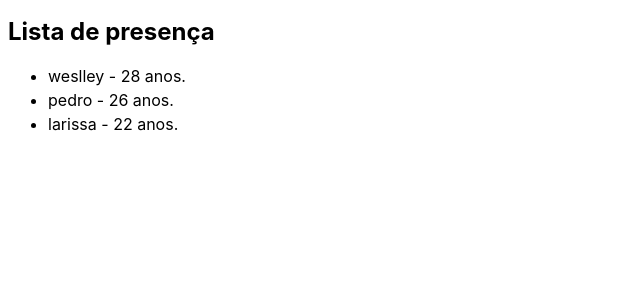
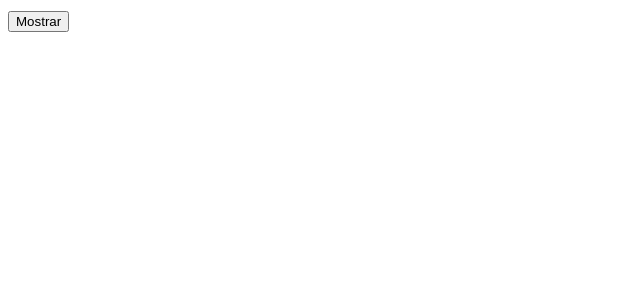
Before and after one commit to weslleyrods/20231_b7web_react, a React (Vite) app: page / in a window 1280 px wide. Shown: the top 300 px of the page, without its empty margins (0-640 px from the left). Built offline with nearby package versions, Linux system fonts and the light colour scheme.

Commit message:
feat(mod02aula08): renderizacao condicional

```diff
--- a/src/App.tsx
+++ b/src/App.tsx
@@ -1,33 +1,33 @@
-import Person from "./components/Person"
+import {useState} from 'react'
 
 const App = ()=>{
 
-  const list =[
-  {
-      name: 'weslley',
-      age: 28
-    },
-    {
-      name: 'pedro',
-      age: 26
-    },
-    {
-      name: 'larissa',
-      age: 22
-    }
-  ];
+  const [show, setShow] = useState(false);
 
-  return (
+  const handleClick = () =>{
+    setShow(!show)
+
+    //outra forma
+
+    // if(show)
+    //   setShow(false)
+    // else
+    //   setShow(true)
+  }
+
+  //toggle = quando executa uma ação faz X, quando executada novamente voltada ao estado anterior
+    return (
     <div>
-      <h2>Lista de presença</h2>
-      <ul>
-        {/* arrow function com () p/ redenrizar elemento na dom */}
-        {list.map((item, index)=>(
-					<Person key={index} data={item}/>
-        ))}
-      </ul>
+      <button onClick={handleClick}>{show ? 'Ocultar':'Mostrar'}</button>
+
+      {/* exibição condicional */}
+      {show &&
+        <div>
+          blabalbalbalabla
+        </div>
+      }
     </div>
-    );
+  );
 }
 
 export default App;
```
